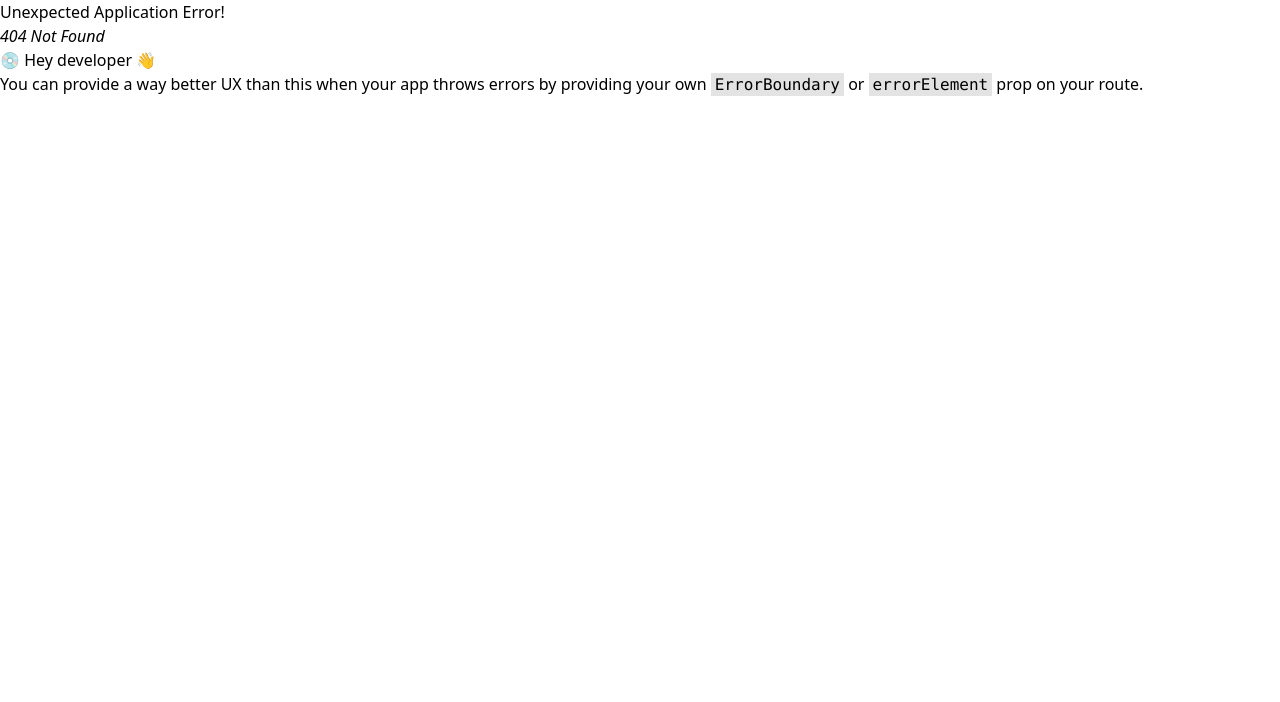
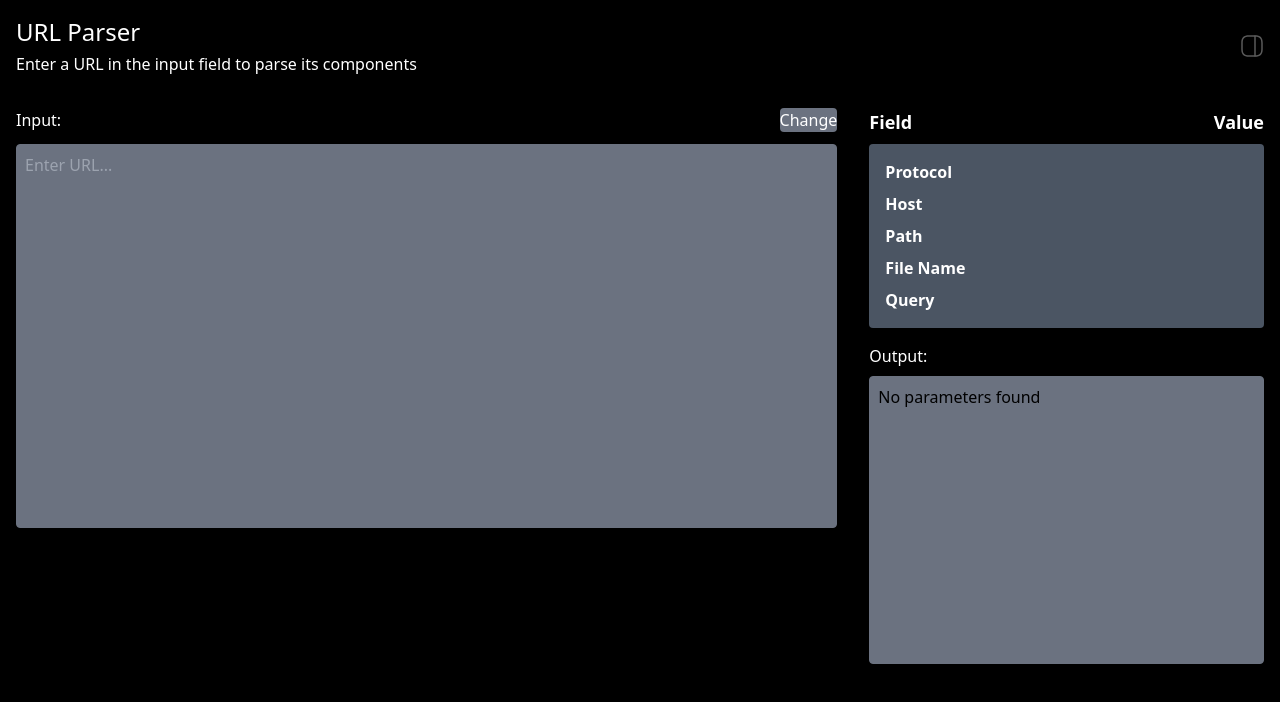
Before and after one commit to GitHub-Campus-Experts-Unilag/DevzenFrontend, a React (Vite) app: page / in a window 1280 px wide. Before the commit this address had no page. Shown: the top 702 px of the page. Built offline with nearby package versions, Linux system fonts and the light colour scheme.

Commit message:
Feat: Adding the Url ParserPage

```diff
--- /dev/null
+++ b/src/components/button.tsx
@@ -0,0 +1,25 @@
+import React from "react";
+
+
+interface ButtonProps{
+    className: string;
+    text: string;
+    icon: string;
+    onClick: () => void;
+}
+
+const ButtonComponent: React.FC<ButtonProps> = ({className, text, icon, onClick}) => {
+
+    return(
+        <button
+            className={`flex items-center justify-center gap-2 px-2 py-1 text-white rounded-md  ${className} w-64`}
+            onClick={onClick}
+        >
+            <img src={icon} alt="Icon" className="w-6 h-6" />
+            <span>{text}</span>
+        </button>
+
+    )
+}
+
+export default ButtonComponent;
--- /dev/null
+++ b/src/pages/auth/url_parser.tsx
@@ -0,0 +1,143 @@
+import { useState } from "react";
+import Icon from "../../assets/grid-4.svg";
+
+interface UrlObject {
+    protocol: string;
+    host: string;
+    path: string;
+    filename: string;
+    usp: string;
+}
+
+function URLParser() {
+    const [urlString, setUrlString] = useState('');
+    const [urlData, setUrlData] = useState<UrlObject | null>(null);
+    const [searchParams, setSearchParams] = useState<string[]>([]);
+    const [showFields, setShowFields] = useState(true);
+
+    const handleClick = () => {
+        const url = new URL(urlString.startsWith("http") ? urlString : `https://${urlString}`);
+
+        const protocol = url.protocol.replace(":", '');
+        const host = url.host;
+        const pathname = url.pathname;
+        const path = pathname.substring(0, pathname.lastIndexOf("/"));
+        const filename = pathname.substring(pathname.lastIndexOf("/") + 1);
+
+        const query = urlString.includes('?')
+            ? urlString.split('?')[1]
+            : urlString;
+
+        const urlsp = new URLSearchParams(query);
+        const usp = urlsp.toString();
+
+        setUrlData({
+            protocol,
+            host,
+            path,
+            filename,
+            usp
+        });
+
+
+        const paramsArray: string[] = [];
+        for (const [key, value] of urlsp) {
+            paramsArray.push(`${key}: ${value}`);
+        }
+        setSearchParams(paramsArray);
+    };
+
+    const toggleFields = () => {
+        setShowFields(prev => !prev); // Toggle the visibility of the fields
+    };
+
+    return (
+        <>
+            <div className="bg-black min-h-screen text-white flex flex-col overflow-hidden">
+
+                <div className="flex justify-between items-center p-4">
+                    <div>
+                        <h1 className="text-2xl mb-1">URL Parser</h1>
+                        <p >Enter a URL in the input field to parse its components</p>
+                    </div>
+
+                    <img
+                        src={Icon}
+                        alt="icon"
+                        className="ml-auto cursor-pointer"
+                        onClick={toggleFields}
+                    />
+                </div>
+
+
+                <div className="flex flex-col md:flex-row flex-grow">
+                    {/* Input Section */}
+                    <div className="flex-grow p-4">
+
+                        <div>
+                            <div className="flex justify-between mb-3">
+                                <p>Input:</p>
+                                <button
+                                    onClick={handleClick}
+                                    className="bg-gray-500 text-white rounded"
+                                >
+                                    Change
+                                </button>
+                            </div>
+
+                            <textarea
+                                value={urlString}
+                                onChange={(e) => setUrlString(e.target.value)}
+                                placeholder="Enter URL..."
+                                className="text-black w-full h-96 p-2 resize-none bg-gray-500 border border-gray-500 rounded"
+                                style={{ overflow: "auto", whiteSpace: "pre-wrap" }}
+                            />
+                        </div>
+                    </div>
+
+                    {/* Output Section */}
+                    {showFields && (
+                        <div className="flex-none w-full md:w-1/3 p-4 flex flex-col">
+                            <div className="flex justify-between mb-2">
+                                <h1 className="text-lg font-bold">Field</h1>
+                                <h1 className="text-lg font-bold">Value</h1>
+                            </div>
+                            <div className="grid grid-cols-2 gap-4 bg-gray-600 p-4 rounded">
+                                <div className="font-semibold">
+                                    <ul className="space-y-2">
+                                        <li>Protocol</li>
+                                        <li>Host</li>
+                                        <li>Path</li>
+                                        <li>File Name</li>
+                                        <li>Query</li>
+                                    </ul>
+                                </div>
+                                <div className="overflow-hidden">
+                                    <ul className="space-y-2">
+                                        <li>{urlData ? urlData.protocol : ''}</li>
+                                        <li>{urlData ? urlData.host : ''}</li>
+                                        <li>{urlData ? urlData.path : ''}</li>
+                                        <li>{urlData ? urlData.filename : ''}</li>
+                                        <li>{urlData ? urlData.usp : ''}</li>
+                                    </ul>
+                                </div>
+                            </div>
+
+                            <h1 className="mt-4 mb-2">Output:</h1>
+                            <div className="w-full flex-grow">
+                                <textarea
+                                    value={searchParams.length > 0 ? searchParams.join('\n') : 'No parameters found'}
+                                    readOnly
+                                    className="text-black w-full h-72 max-h-screen p-2 bg-gray-500 resize-none border border-gray-500 rounded"
+                                    style={{ overflow: "auto", whiteSpace: "pre-wrap" }}
+                                />
+                            </div>
+                        </div>
+                    )}
+                </div>
+            </div>
+        </>
+    );
+}
+
+export default URLParser;
--- a/src/routes/index.tsx
+++ b/src/routes/index.tsx
@@ -1,9 +1,15 @@
 import { createBrowserRouter } from "react-router-dom";
 import SignIn from "../pages/auth/SignIn";
+import URLParser from "../pages/auth/url_parser";
 
 export const router = createBrowserRouter([
+    {
+        path: "/",
+        element: <URLParser/>,
+    },
     {
         path: "/login",
         element: <SignIn />,
     },
+
 ])
```
Also changed, not shown: src/assets/Rectangle.svg (added), src/assets/grid-4.svg (added).
